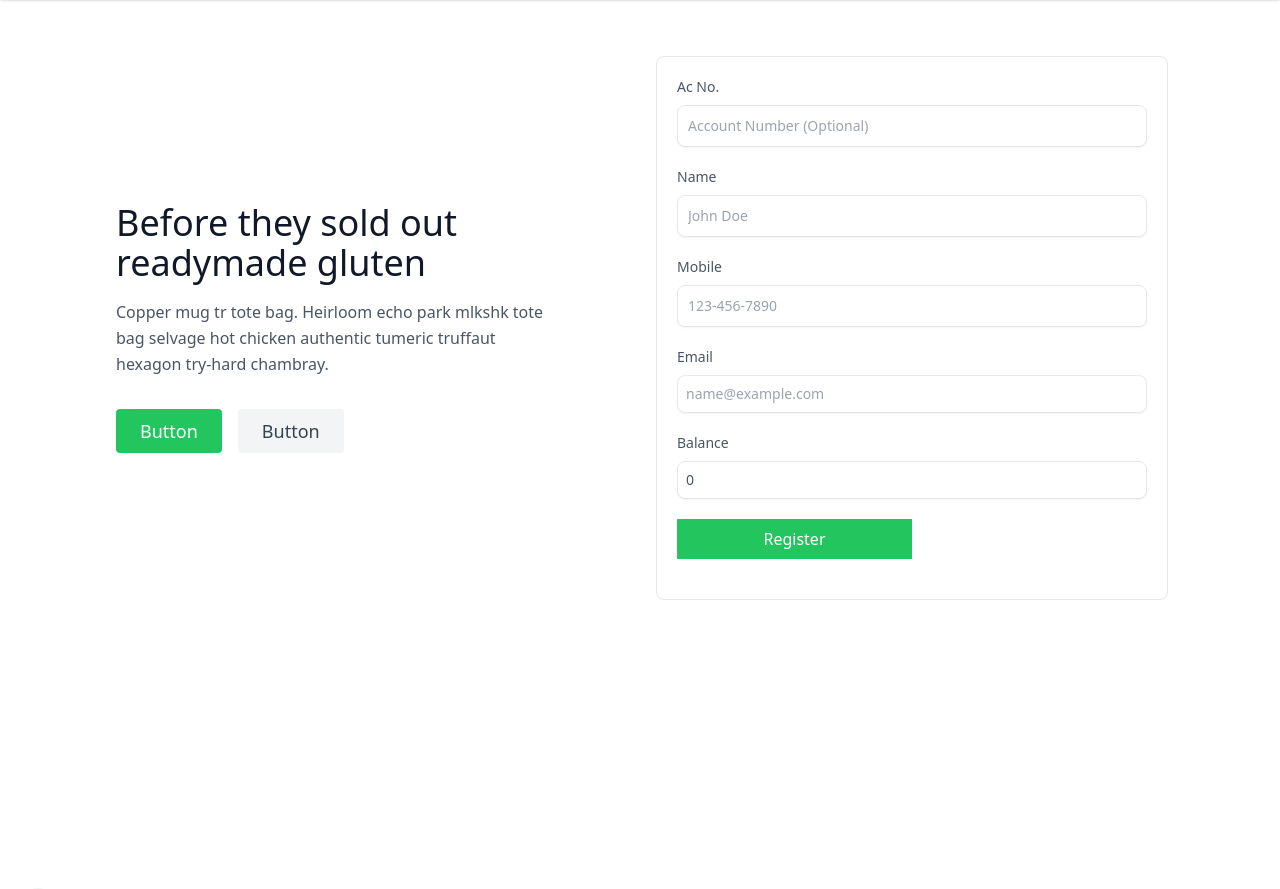
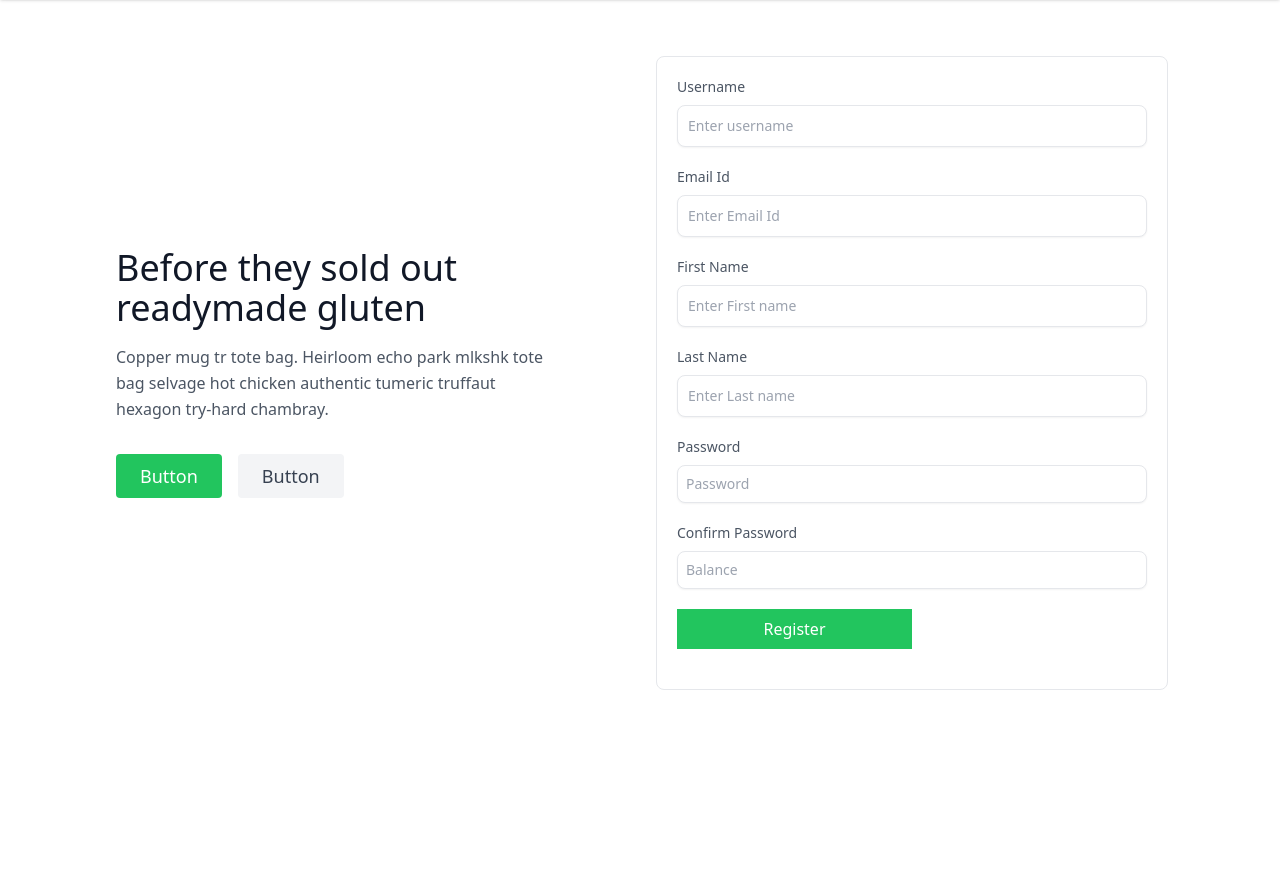
Before and after one commit to DEVENDRA-5470/ACER-DJANGO-PROJECTS, a Django app: page / in a window 1280 px wide. Shown: the part 84-973 px from the top of the page. Run offline with Django 5.2, Linux system fonts and the light colour scheme; some libraries are stand-ins or nearby versions.

Commit message:
sep19 wd

```diff
--- a/Syntax_Error/all_apps/users/templates/home.html
+++ b/Syntax_Error/all_apps/users/templates/home.html
@@ -12,27 +12,33 @@
           <button class="ml-4 inline-flex text-gray-700 bg-gray-100 border-0 py-2 px-6 focus:outline-none hover:bg-gray-200 rounded text-lg">Button</button>
         </div>
       </div>
+      {% comment %} user form {% endcomment %}
       <div class="lg:max-w-lg lg:w-full md:w-1/2 w-5/6">
-        <form id="main" class="w-full ml-1 border p-5  rounded-lg w-1/2"">
+        <form action="{% url "sign-up" %}" method="post" id="main" class="w-full ml-1 border p-5  rounded-lg w-1/2"">
+        {% csrf_token %}
           <div class="mb-5 ">
-              <label for="-ac-no" class="block mb-2 text-sm font-medium text-black-900 dark:text-black"> Ac No.</label>
-              <input type="text" id="-ac-no" class="shadow-sm bg-black-50 border border-black-300 text-black-900 text-sm rounded-lg focus:ring-blue-500 focus:border-blue-500 block w-full p-2.5 dark:bg-black-700 dark:border-black-600 dark:placeholder-black-400 dark:text-black dark:focus:ring-blue-500 dark:focus:border-blue-500 dark:shadow-sm-light" placeholder="Account Number (Optional)"/>
+              <label for="-ac-no" class="block mb-2 text-sm font-medium text-black-900 dark:text-black"> Username</label>
+              <input type="text" name="username" id="-ac-no" class="shadow-sm bg-black-50 border border-black-300 text-black-900 text-sm rounded-lg focus:ring-blue-500 focus:border-blue-500 block w-full p-2.5 dark:bg-black-700 dark:border-black-600 dark:placeholder-black-400 dark:text-black dark:focus:ring-blue-500 dark:focus:border-blue-500 dark:shadow-sm-light" placeholder="Enter username"/>
           </div>
           <div class="mb-5 ">
-              <label for="-name" class="block mb-2 text-sm font-medium text-black-900 dark:text-black"> Name</label>
-              <input type="text" id="-name" class="shadow-sm bg-black-50 border border-black-300 text-black-900 text-sm rounded-lg focus:ring-blue-500 focus:border-blue-500 block w-full p-2.5 dark:bg-black-700 dark:border-black-600 dark:placeholder-black-400 dark:text-black dark:focus:ring-blue-500 dark:focus:border-blue-500 dark:shadow-sm-light" placeholder="John Doe" required />
+              <label for="-name" class="block mb-2 text-sm font-medium text-black-900 dark:text-black"> Email Id</label>
+              <input type="email" name="email-id" id="-name" class="shadow-sm bg-black-50 border border-black-300 text-black-900 text-sm rounded-lg focus:ring-blue-500 focus:border-blue-500 block w-full p-2.5 dark:bg-black-700 dark:border-black-600 dark:placeholder-black-400 dark:text-black dark:focus:ring-blue-500 dark:focus:border-blue-500 dark:shadow-sm-light" placeholder="Enter Email Id " required />
+          </div>
+          <div class="mb-5 ">
+              <label for="-name" class="block mb-2 text-sm font-medium text-black-900 dark:text-black"> First Name</label>
+              <input type="text" name="first-name" id="-name" class="shadow-sm bg-black-50 border border-black-300 text-black-900 text-sm rounded-lg focus:ring-blue-500 focus:border-blue-500 block w-full p-2.5 dark:bg-black-700 dark:border-black-600 dark:placeholder-black-400 dark:text-black dark:focus:ring-blue-500 dark:focus:border-blue-500 dark:shadow-sm-light" placeholder="Enter First name " required />
           </div>
           <div class="mb-5">
-              <label for="-mobile" class="block mb-2 text-sm font-medium text-black-900 dark:text-black"> Mobile</label>
-              <input type="tel" id="-mobile" class="shadow-sm bg-black-50 border border-black-300 text-black-900 text-sm rounded-lg focus:ring-blue-500 focus:border-blue-500 block w-full p-2.5 dark:bg-black-700 dark:border-black-600 dark:placeholder-black-400 dark:text-black dark:focus:ring-blue-500 dark:focus:border-blue-500 dark:shadow-sm-light" placeholder="123-456-7890" required />
+              <label for="-mobile" class="block mb-2 text-sm font-medium text-black-900 dark:text-black"> Last Name</label>
+              <input type="text" name="last-name" id="-mobile" class="shadow-sm bg-black-50 border border-black-300 text-black-900 text-sm rounded-lg focus:ring-blue-500 focus:border-blue-500 block w-full p-2.5 dark:bg-black-700 dark:border-black-600 dark:placeholder-black-400 dark:text-black dark:focus:ring-blue-500 dark:focus:border-blue-500 dark:shadow-sm-light" placeholder="Enter Last name" required />
           </div>
           <div class="mb-5">
-              <label for="-email" class="block mb-2 text-sm font-medium text-black-900 dark:text-black"> Email</label>
-              <input type="email" id="-email" class="shadow-sm bg-black-50 border border-black-300 text-black-900 text-sm rounded-lg focus:ring-blue-500 focus:border-blue-500 block w-full p-2 dark:bg-black-700 dark:border-black-600 dark:placeholder-black-400 dark:text-black dark:focus:ring-blue-500 dark:focus:border-blue-500 dark:shadow-sm-light" placeholder="name@example.com" required />
+              <label for="-email" class="block mb-2 text-sm font-medium text-black-900 dark:text-black"> Password</label>
+              <input type="text" name="Password" id="-email" class="shadow-sm bg-black-50 border border-black-300 text-black-900 text-sm rounded-lg focus:ring-blue-500 focus:border-blue-500 block w-full p-2 dark:bg-black-700 dark:border-black-600 dark:placeholder-black-400 dark:text-black dark:focus:ring-blue-500 dark:focus:border-blue-500 dark:shadow-sm-light" placeholder="Password" required />
           </div>
           <div class="mb-5">
-              <label for="-balance" class="block mb-2 text-sm font-medium text-black-900 dark:text-black"> Balance</label>
-              <input value="0" type="text" id="-balance" class="shadow-sm bg-black-50 border border-black-300 text-black-900 text-sm rounded-lg focus:ring-blue-500 focus:border-blue-500 block w-full p-2 dark:bg-black-700 dark:border-black-600 dark:placeholder-black-400 dark:text-black dark:focus:ring-blue-500 dark:focus:border-blue-500 dark:shadow-sm-light" placeholder="Balance" required />
+              <label for="-balance" class="block mb-2 text-sm font-medium text-black-900 dark:text-black"> Confirm Password</label>
+              <input name="Confirm-Password" type="text" id="-balance" class="shadow-sm bg-black-50 border border-black-300 text-black-900 text-sm rounded-lg focus:ring-blue-500 focus:border-blue-500 block w-full p-2 dark:bg-black-700 dark:border-black-600 dark:placeholder-black-400 dark:text-black dark:focus:ring-blue-500 dark:focus:border-blue-500 dark:shadow-sm-light" placeholder="Balance" required />
           </div>
           <div class="mb-5">
               <input value="Register" type="submit"  class="w-1/2 bg-green-500 p-2 text-white" />
--- a/Syntax_Error/all_apps/users/urls.py
+++ b/Syntax_Error/all_apps/users/urls.py
@@ -3,4 +3,5 @@ from all_apps.users.views import *
 
 urlpatterns=[
     path('',home,name="home"),
+    path('sign-up/',sign_up,name="sign-up")
 ]
--- a/Syntax_Error/all_apps/users/views.py
+++ b/Syntax_Error/all_apps/users/views.py
@@ -3,3 +3,16 @@ from django.shortcuts import render
 # Create your views here.
 def home(request):
     return render(request,'home.html')
+
+def sign_up(request):
+    if request.method=="POST":
+        user_name=request.POST.get('username')
+        user_email=request.POST.get('email-id')
+        user_first_name=request.POST.get('first-name')
+        user_last_name=request.POST.get('last-name')
+        user_pass1=request.POST.get('Password')
+        user_pass2=request.POST.get('Confirm-Password')
+        print(user_email,user_first_name,user_name)
+
+    else:
+        pass
```
